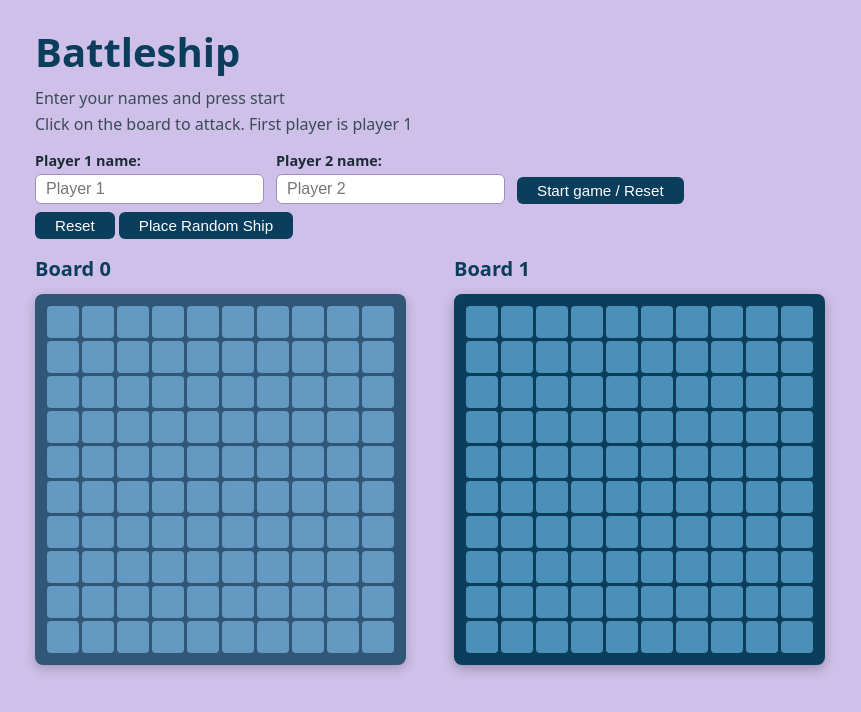
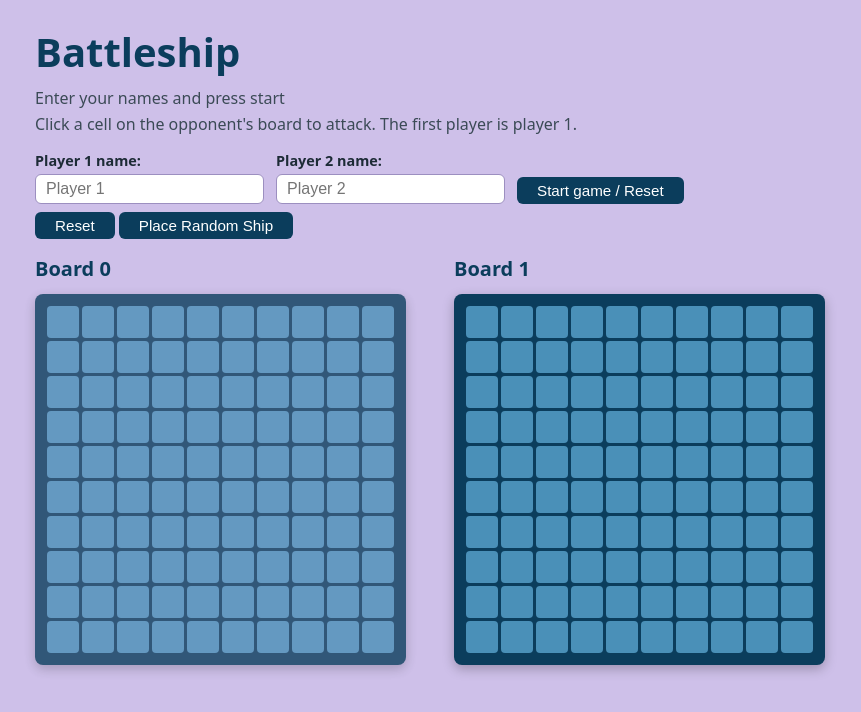
Before and after one commit to pham-minh-anh/battleship-game, a website built with webpack: page src/template.html in a window 1280 px wide. Shown: the whole page, without its empty margins (155-1016 px from the left). Built offline with nearby package versions, Linux system fonts and the light colour scheme.

Commit message:
change wording

```diff
--- a/package.json
+++ b/package.json
@@ -7,7 +7,8 @@
     "test": "jest",
     "watch": "jest --watch *.js",
     "build": "webpack",
-    "dev": "webpack serve"
+    "dev": "webpack serve",
+    "deploy": "npm run build && gh-pages -d dist"
   },
   "repository": {
     "type": "git",
@@ -24,6 +25,7 @@
   "devDependencies": {
     "@babel/preset-env": "^7.29.7",
     "css-loader": "^7.1.5",
+    "gh-pages": "^6.3.0",
     "html-webpack-plugin": "^5.6.8",
     "jest": "^30.5.0",
     "prettier": "3.9.6",
--- a/src/template.html
+++ b/src/template.html
@@ -8,7 +8,10 @@
   <body>
     <h1>Battleship</h1>
     <p>Enter your names and press start</p>
-    <p>Click on the board to attack. First player is player 1</p>
+    <p>
+      Click a cell on the opponent's board to attack. The first player is player
+      1.
+    </p>
     <form id="name-form">
       <label>
         Player 1 name:
```
Also changed, not shown: 1 other file.
